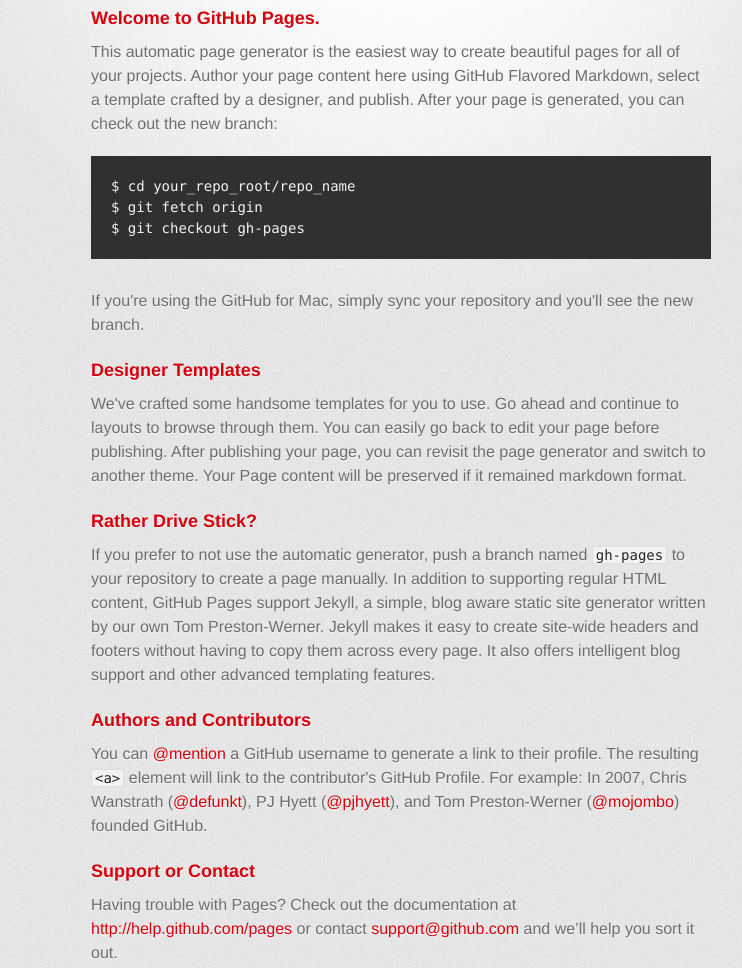
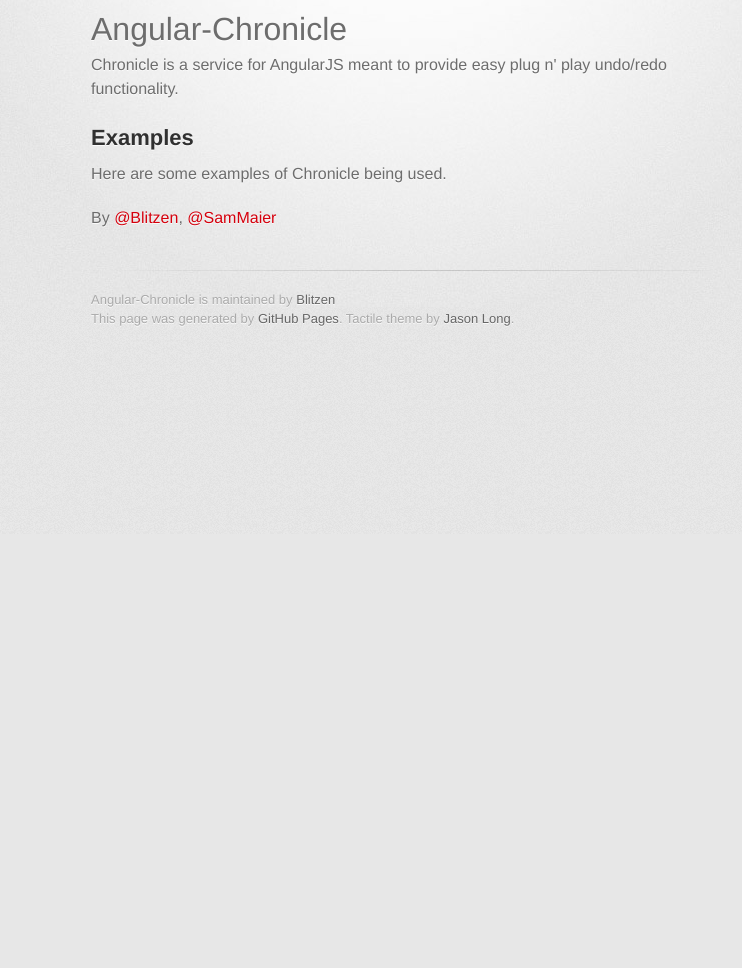
Before and after one commit to Blitzen/Angular-Chronicle, a plain HTML site: page index.html in a window 1280 px wide. Shown: the part 266-1234 px from the top of the page, without its empty margins (239-981 px from the left). After the commit the page ends 800 px from the top, so only its background shows below. Drawn offline with Linux system fonts and the light colour scheme; a web font is replaced by a local one.

```diff
--- a/index.html
+++ b/index.html
@@ -31,37 +31,17 @@
         <hr>
 
         <section id="main_content">
-          <h3>
-<a name="welcome-to-github-pages" class="anchor" href="#welcome-to-github-pages"><span class="octicon octicon-link"></span></a>Welcome to GitHub Pages.</h3>
+          <h1>
+<a name="angular-chronicle" class="anchor" href="#angular-chronicle"><span class="octicon octicon-link"></span></a>Angular-Chronicle</h1>
 
-<p>This automatic page generator is the easiest way to create beautiful pages for all of your projects. Author your page content here using GitHub Flavored Markdown, select a template crafted by a designer, and publish. After your page is generated, you can check out the new branch:</p>
+<p>Chronicle is a service for AngularJS meant to provide easy plug n' play undo/redo functionality.</p>
 
-<pre><code>$ cd your_repo_root/repo_name
-$ git fetch origin
-$ git checkout gh-pages
-</code></pre>
+<h2>
+<a name="examples" class="anchor" href="#examples"><span class="octicon octicon-link"></span></a>Examples</h2>
 
-<p>If you're using the GitHub for Mac, simply sync your repository and you'll see the new branch.</p>
+<p>Here are some examples of Chronicle being used.</p>
 
-<h3>
-<a name="designer-templates" class="anchor" href="#designer-templates"><span class="octicon octicon-link"></span></a>Designer Templates</h3>
-
-<p>We've crafted some handsome templates for you to use. Go ahead and continue to layouts to browse through them. You can easily go back to edit your page before publishing. After publishing your page, you can revisit the page generator and switch to another theme. Your Page content will be preserved if it remained markdown format.</p>
-
-<h3>
-<a name="rather-drive-stick" class="anchor" href="#rather-drive-stick"><span class="octicon octicon-link"></span></a>Rather Drive Stick?</h3>
-
-<p>If you prefer to not use the automatic generator, push a branch named <code>gh-pages</code> to your repository to create a page manually. In addition to supporting regular HTML content, GitHub Pages support Jekyll, a simple, blog aware static site generator written by our own Tom Preston-Werner. Jekyll makes it easy to create site-wide headers and footers without having to copy them across every page. It also offers intelligent blog support and other advanced templating features.</p>
-
-<h3>
-<a name="authors-and-contributors" class="anchor" href="#authors-and-contributors"><span class="octicon octicon-link"></span></a>Authors and Contributors</h3>
-
-<p>You can <a href="https://github.com/blog/821" class="user-mention">@mention</a> a GitHub username to generate a link to their profile. The resulting <code>&lt;a&gt;</code> element will link to the contributor's GitHub Profile. For example: In 2007, Chris Wanstrath (<a href="https://github.com/defunkt" class="user-mention">@defunkt</a>), PJ Hyett (<a href="https://github.com/pjhyett" class="user-mention">@pjhyett</a>), and Tom Preston-Werner (<a href="https://github.com/mojombo" class="user-mention">@mojombo</a>) founded GitHub.</p>
-
-<h3>
-<a name="support-or-contact" class="anchor" href="#support-or-contact"><span class="octicon octicon-link"></span></a>Support or Contact</h3>
-
-<p>Having trouble with Pages? Check out the documentation at <a href="http://help.github.com/pages">http://help.github.com/pages</a> or contact <a href="mailto:support@github.com">support@github.com</a> and we’ll help you sort it out.</p>
+<p>By <a href="https://github.com/Blitzen" class="user-mention">@Blitzen</a>, <a href="https://github.com/SamMaier" class="user-mention">@SamMaier</a></p>
         </section>
 
         <footer>
```
Also changed, not shown: params.json (+1 -1 lines).
